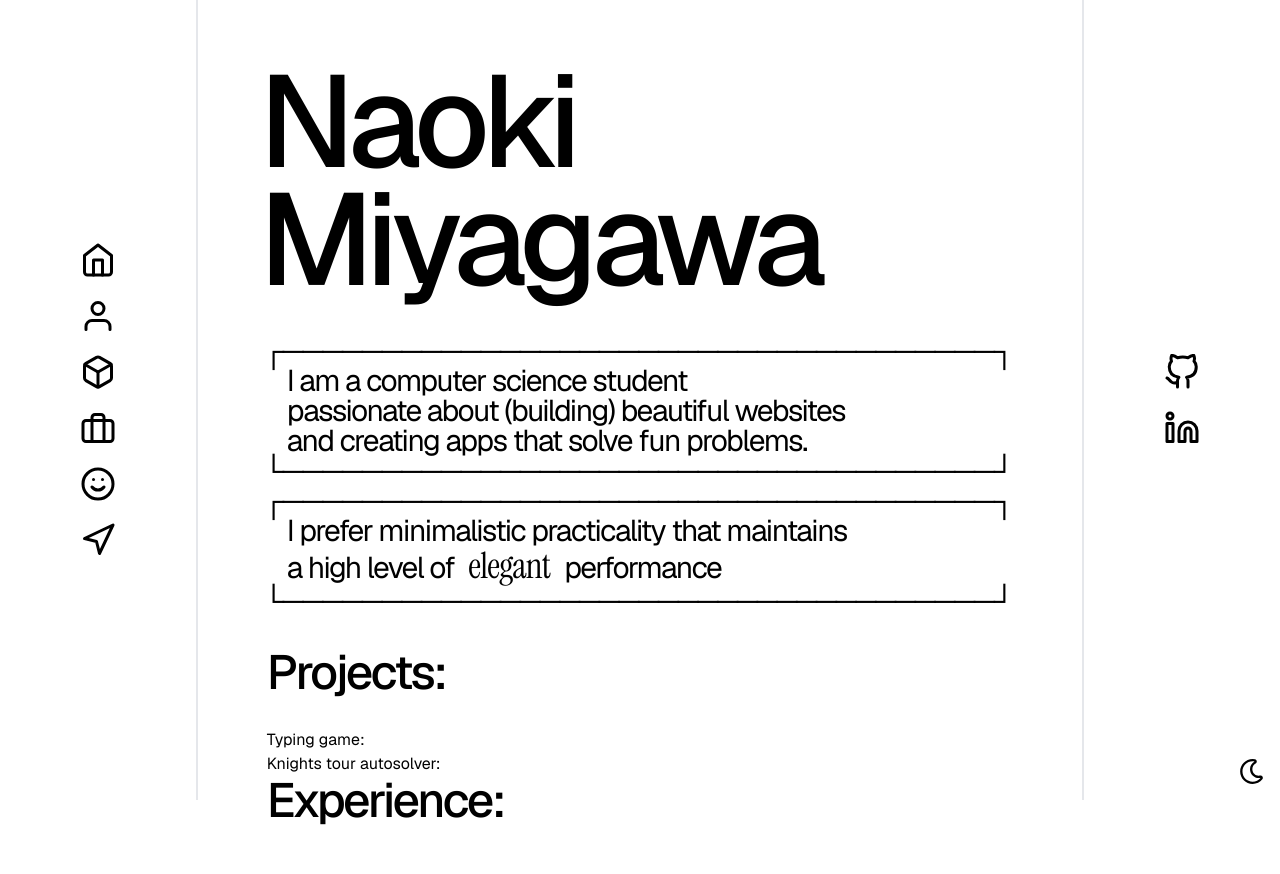
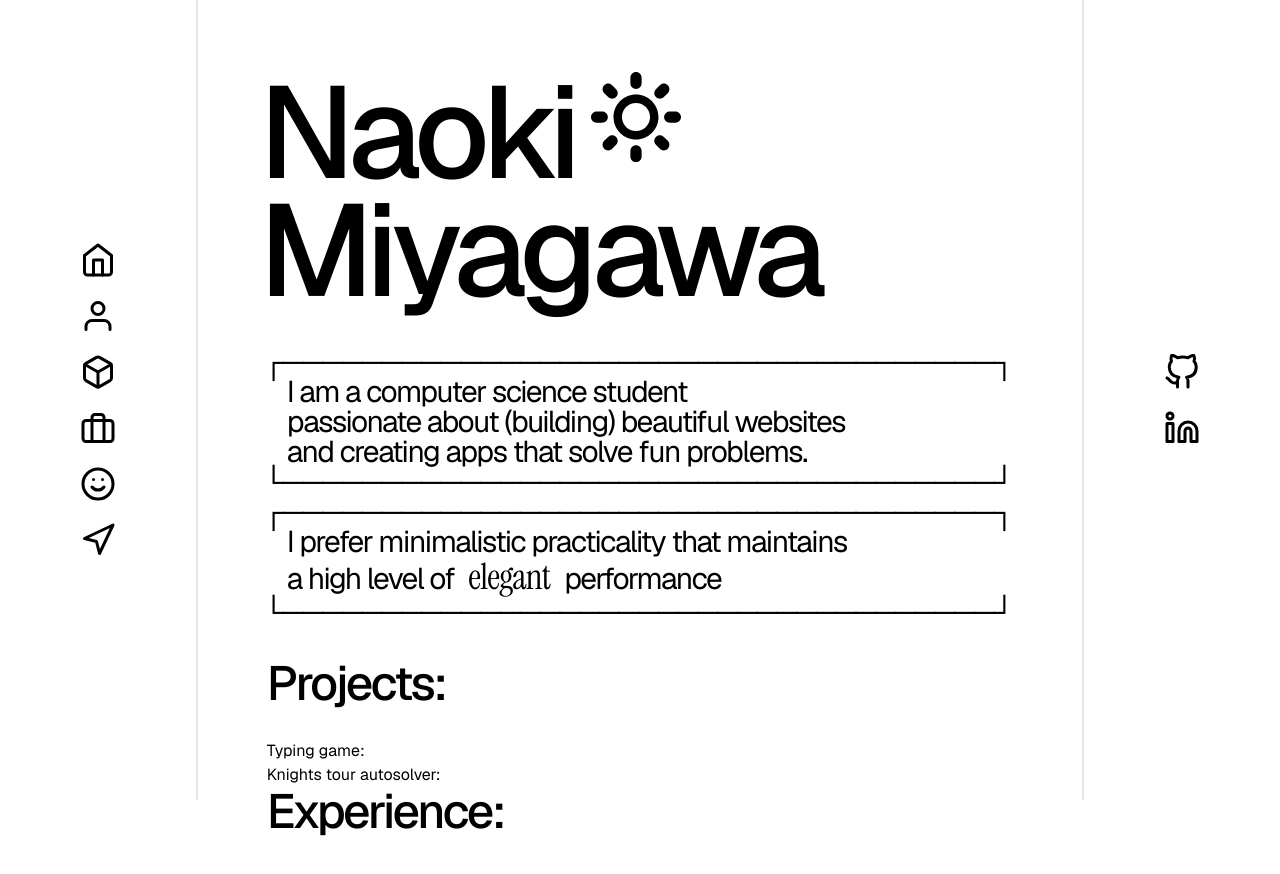
Before and after one commit to NaokiTM/portfolio-site, a Next.js app: page / in a window 1280 px wide. Shown: the top 874 px of the page. Built offline with nearby package versions, Linux system fonts and the light colour scheme.

Commit message:
used context to change colour theme from main component. icon now alternates between sun and moon for each theme

```diff
--- /dev/null
+++ b/src/app/components/DarkModeButton.tsx
@@ -0,0 +1,20 @@
+'use client'
+import React from 'react'
+import { useTheme } from '../contexts/ThemeWrapper';
+import { FaRegMoon } from "react-icons/fa6";
+import { ImSun } from "react-icons/im";
+
+export default function DarkModeButton() {
+  const { toggleDarkMode, isDarkMode } = useTheme();
+
+  return (
+    <button className='p-4 bg-opacity-0' onClick={toggleDarkMode}>
+      { isDarkMode ?
+        <FaRegMoon className='h-[90px] w-[90px]'/>
+        :
+        <ImSun className='h-[90px] w-[90px]'/>
+
+      }
+    </button>
+  )
+}
--- a/src/app/components/Main.tsx
+++ b/src/app/components/Main.tsx
@@ -1,12 +1,18 @@
 import React from 'react'
 import { instrumentserif } from '../layout'
+import DarkModeButton from './DarkModeButton';
 
 export default function Main() {
+
   return (
     <div className='flex p-16 flex-col'>
         <div>
             <div className={`leading-none tracking-tighter enormous-text font-medium -ml-2 -mt-2`}>
-                <div className='lg:-mb-3'>Naoki </div>
+                <div className='lg:-mb-3'>Naoki
+                  <div className='inline-flex'>
+                    <DarkModeButton />
+                  </div>
+                </div>
                 <div>Miyagawa</div>
             </div>
 
--- a/src/app/contexts/ThemeWrapper.tsx
+++ b/src/app/contexts/ThemeWrapper.tsx
@@ -1,8 +1,7 @@
 'use client'
-import React from 'react'
-import { createContext, useContext, useState } from 'react';
-import { FaRegMoon } from "react-icons/fa";
+import React, { createContext, useContext, useState } from 'react';
 
+const ThemeContext = createContext<any>(undefined);
 
 export default function ThemeWrapper({children, }: Readonly<{ children: React.ReactNode; }>) {
   const [isDarkMode, setIsDarkMode] = useState(false);
@@ -15,12 +14,17 @@ export default function ThemeWrapper({children, }: Readonly<{ children: React.Re
 
   return (
     <>
-        <div className={`${isDarkMode ? "bg-black text-white" : "bg-white text-black"} ${animate ? (isDarkMode ? "toDarkMode" : "toLightMode") : ""}`}>
-            {children}
-            <div className='w-100 flex justify-end sticky bottom-0 bg-opacity-0'>
-                <button className='p-4 bg-opacity-0' onClick={toggleDarkMode}><FaRegMoon className='h-[25px] w-[25px]'/></button>
-            </div>
+      <ThemeContext.Provider value={{ isDarkMode, toggleDarkMode, animate }}>
+        <div
+          className={`${isDarkMode ? 'bg-black text-white' : 'bg-white text-black'} ${
+            animate ? (isDarkMode ? 'toDarkMode' : 'toLightMode') : ''
+          }`}
+        >
+          {children}
         </div>
+      </ThemeContext.Provider>
     </>
   )
 }
+
+export const useTheme = () => useContext(ThemeContext);
--- a/src/app/page.tsx
+++ b/src/app/page.tsx
@@ -1,7 +1,6 @@
 import Main from "./components/Main";
 import Nav from "./components/Nav";
 import Contacts from "./components/Contacts";
-import ThemeWrapper from "./contexts/ThemeWrapper";
 
 export default function Home() {
   return (
```
